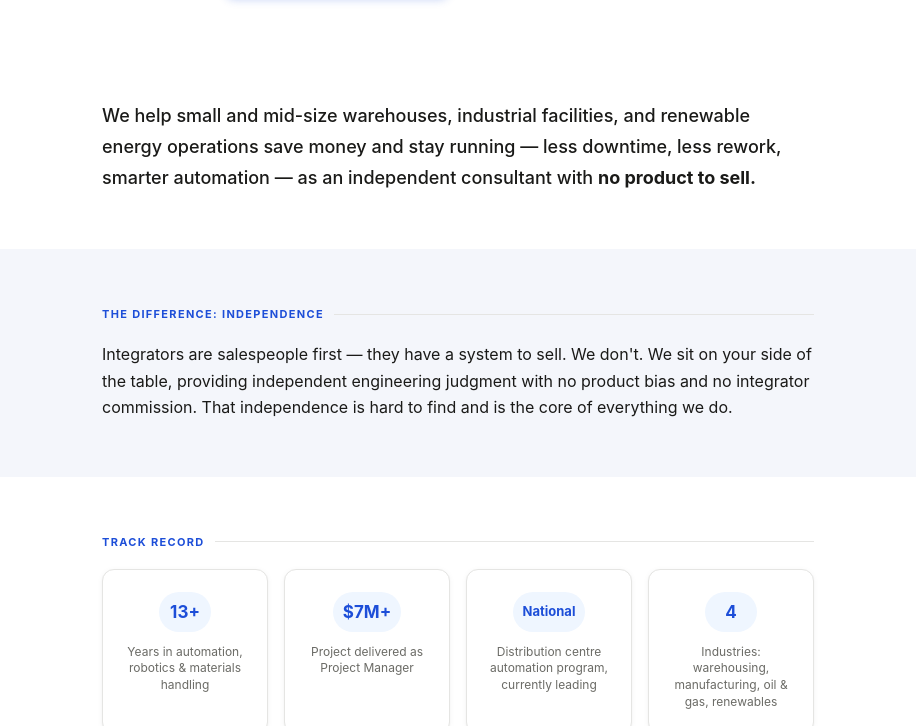
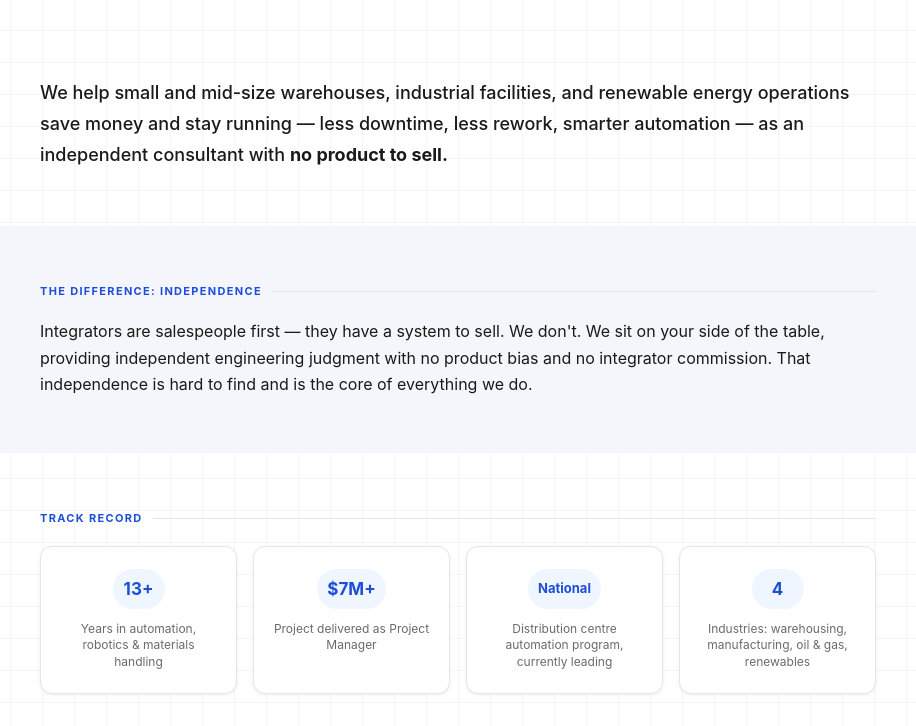
Before and after one commit to RaymondRajTechCo/RaymondTechnicalCo, a plain HTML site: page index.html in a window 1280 px wide. Shown: the part 354-1080 px from the top of the page, without its empty margins (182-1098 px from the left). Drawn offline with Linux system fonts and the light colour scheme.

Commit message:
Widen layout and add subtle background grid texture

```diff
--- a/style.css
+++ b/style.css
@@ -22,7 +22,11 @@
 html { font-size: 16px; -webkit-font-smoothing: antialiased; scroll-behavior: smooth; }
 
 body {
-  background: var(--surface);
+  background-color: var(--surface);
+  background-image:
+    linear-gradient(rgba(29, 78, 216, 0.05) 1px, transparent 1px),
+    linear-gradient(90deg, rgba(29, 78, 216, 0.05) 1px, transparent 1px);
+  background-size: 32px 32px;
   color: var(--text);
   font-family: -apple-system, BlinkMacSystemFont, "Segoe UI", Helvetica, Arial, sans-serif;
   line-height: 1.65;
@@ -30,10 +34,10 @@ body {
 }
 
 .wrap {
-  max-width: 760px;
+  max-width: 900px;
   width: 100%;
   margin: 0 auto;
-  padding: 0 24px;
+  padding: 0 32px;
 }
 
 /* ── Nav ── */
@@ -47,7 +51,7 @@ body {
 }
 
 .nav-inner {
-  max-width: 760px;
+  max-width: 900px;
   margin: 0 auto;
   padding: 14px 24px;
   display: flex;
@@ -105,7 +109,7 @@ body {
 
 /* ── Bands ── */
 .band { width: 100%; }
-.band-white { background: var(--surface); }
+.band-white { background: transparent; }
 .band-tint  { background: var(--tint); }
 
 .band > .wrap {
```
